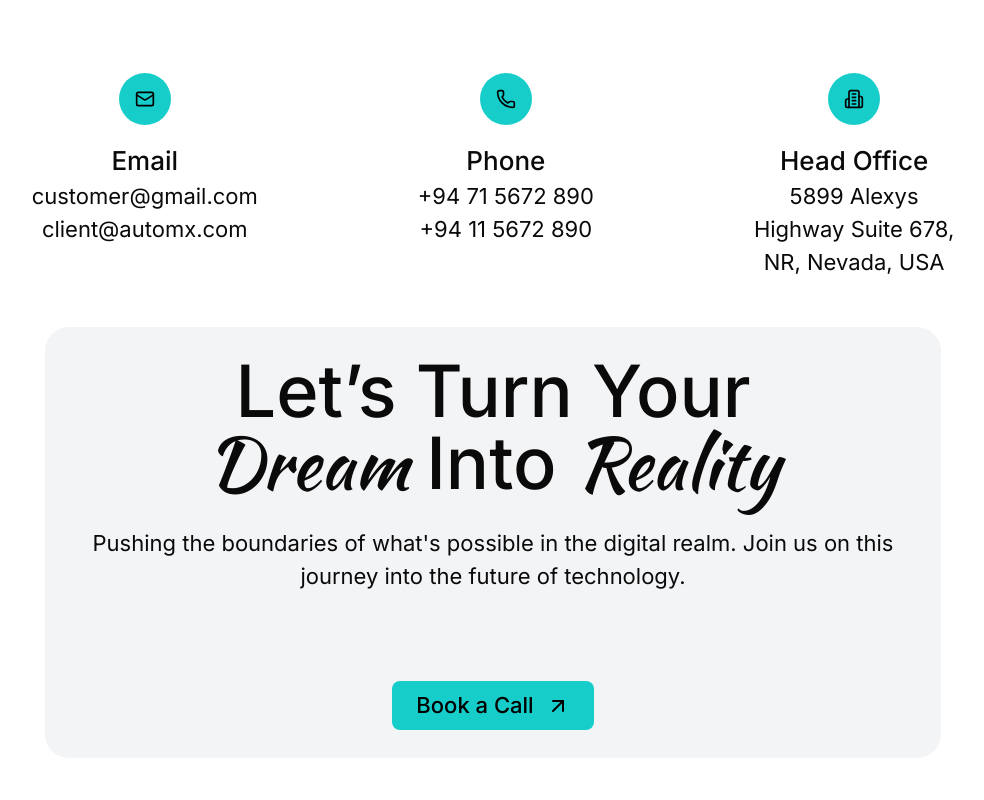
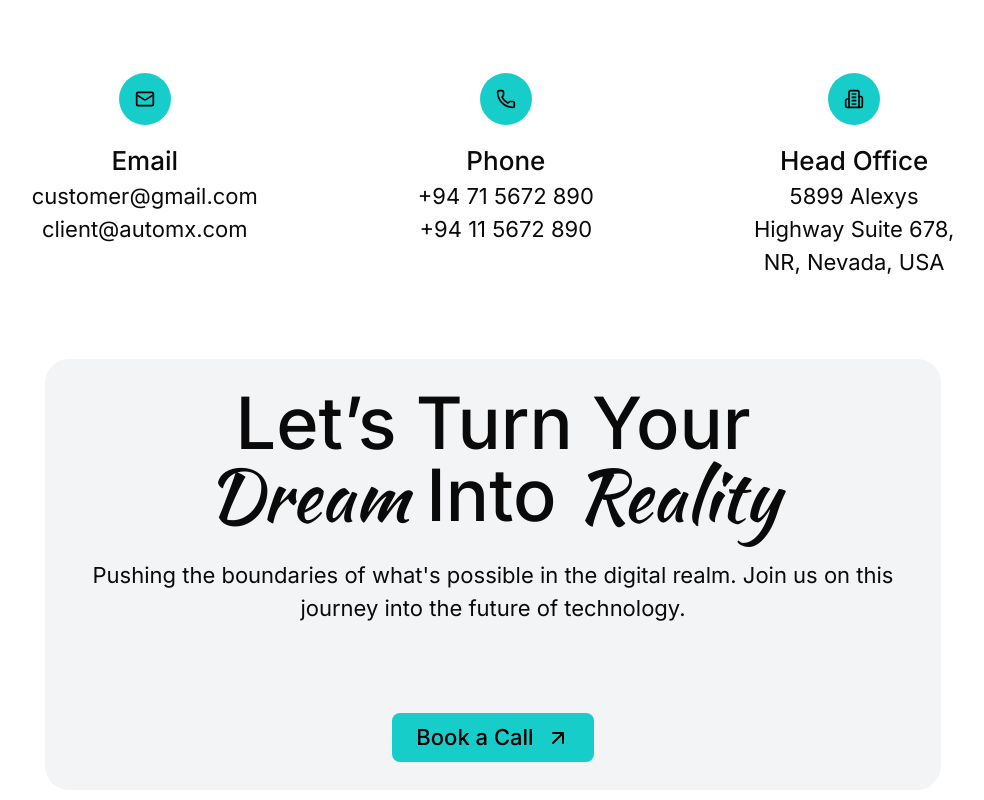
Before and after one commit to Roshen-Perera/ceylon-developers-portfolio, a Next.js app: page /contact in a window 1280 px wide. Shown: the part 1286-2086 px from the top of the page, without its empty margins (147-1131 px from the left). Built offline with nearby package versions, Linux system fonts and the light colour scheme.

Commit message:
Increase margin for BookACallPost component for improved spacing

```diff
--- a/app/contact/page.tsx
+++ b/app/contact/page.tsx
@@ -29,7 +29,7 @@ const Page = () => {
           <DetailsForm />
         </div>
         <ContactDetails />
-        <div className="mt-12 mb-12">
+        <div className="mt-20 mb-12">
           <BookACallPost />
         </div>
       </div>
```
